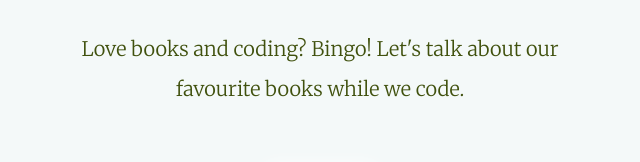
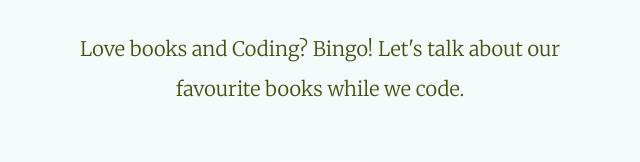
Before and after one commit to sreenijaearanki/MyProfile, a plain HTML site: page index.html in a window 1280 px wide. Shown: the part 2793-2955 px from the top of the page, 320-960 px from the left. Drawn offline with nearby package versions, Linux system fonts and the light colour scheme.

Commit message:
Changed the description

```diff
--- a/index.html
+++ b/index.html
@@ -120,7 +120,7 @@
                 <h2>Get In Touch</h2>
                 <h3><strong>If you love reading as much as I do.</strong></h3>
                 <br>
-                <p>Love books and coding? Bingo! Let's talk about our favourite books while we code.</p>
+                <p>Love books and Coding? Bingo! Let's talk about our favourite books while we code.</p>
                 <a class="btn" href="#">CONTACT ME</a>
               </div>
     </div>
```
